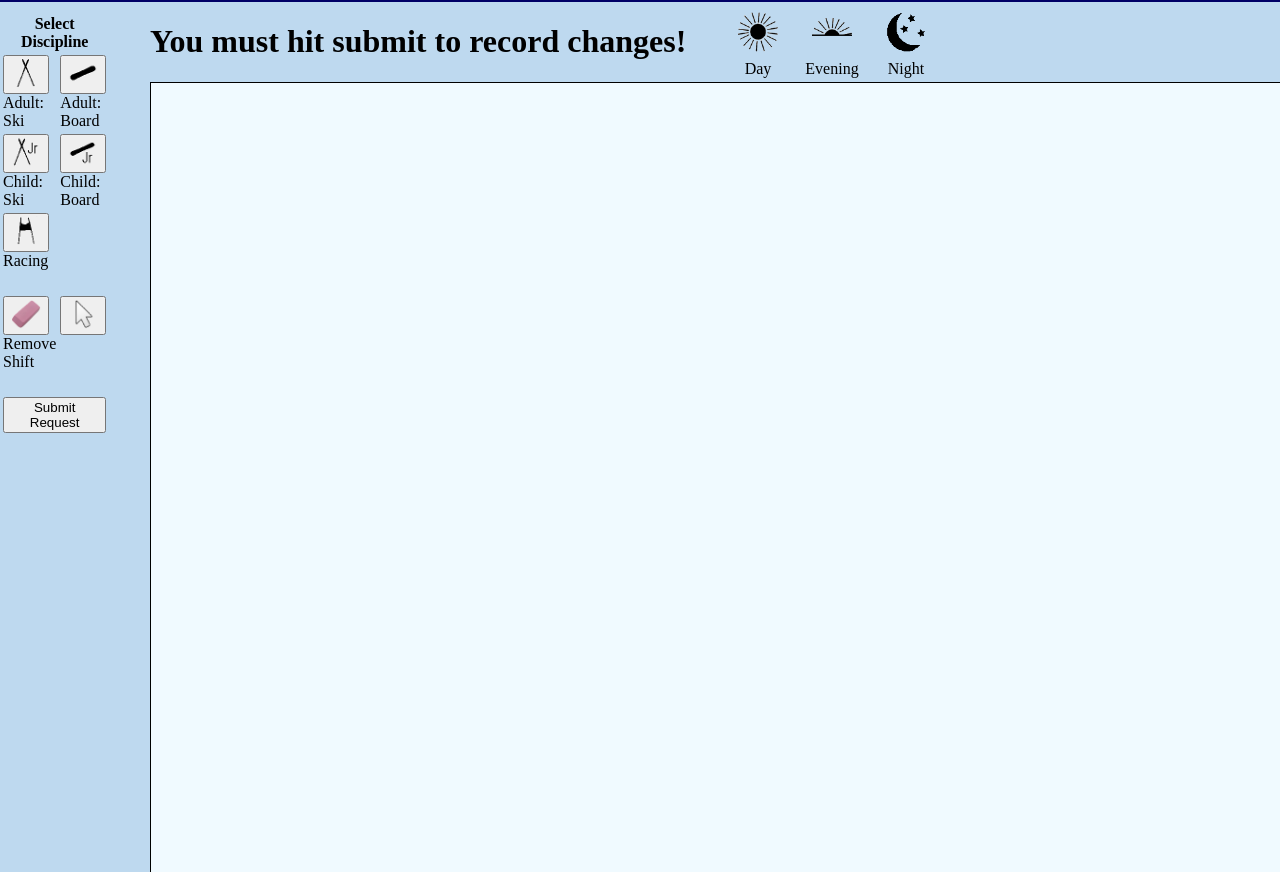
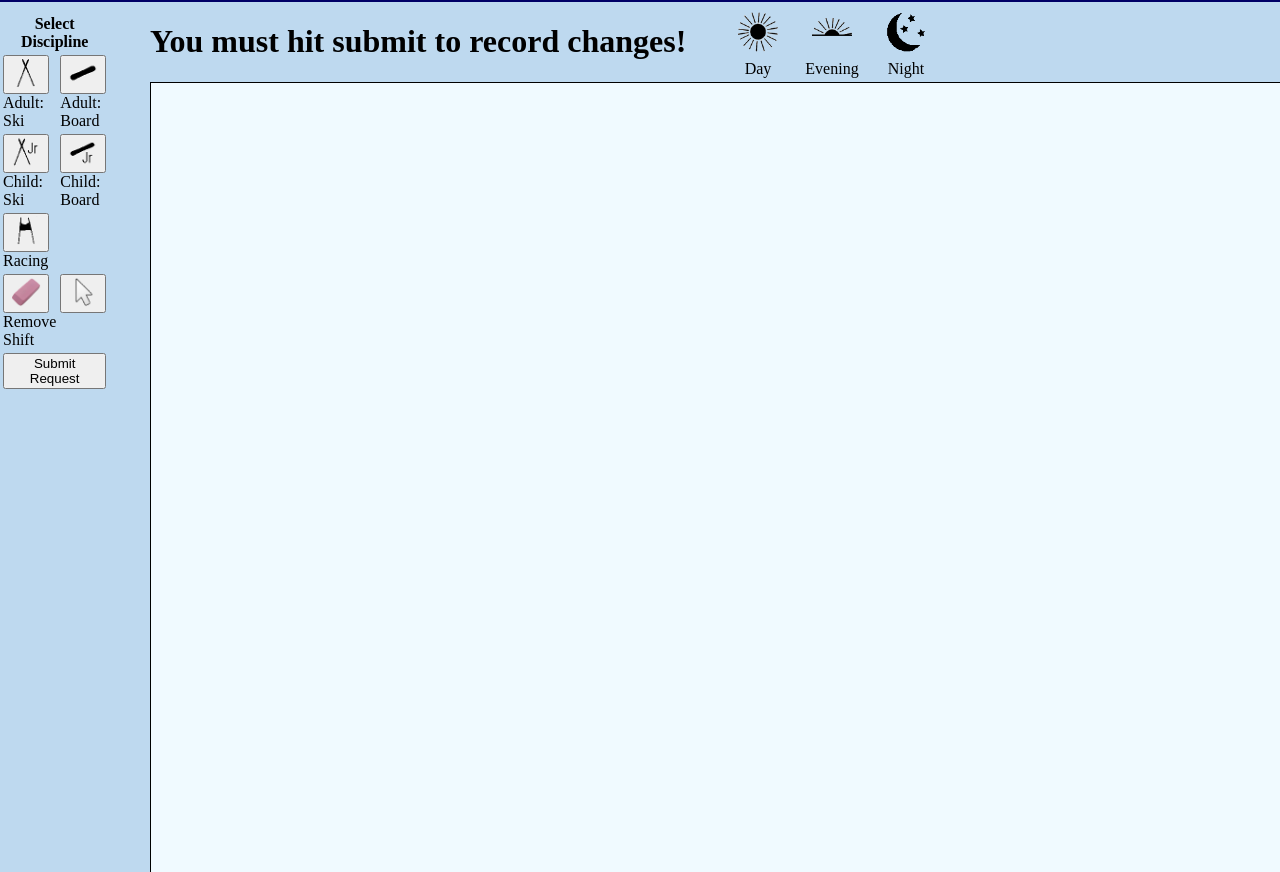
Before and after one commit to juliaann/6.813---Scheduler, a Django app: template Scheduler/templates/calendar.html in a window 1280 px wide. Shown: the part 91-963 px from the top of the page. Run offline with Django 3.2, Linux system fonts and the light colour scheme; the template is opened without the code that fills it, so the values that code supplies are empty; some libraries are stand-ins or nearby versions.

Commit message:
Commented out spacers on sidebar to deal with vertical height issue.

```diff
--- a/Scheduler/templates/calendar.html
+++ b/Scheduler/templates/calendar.html
@@ -38,7 +38,7 @@
             </td>
         </tr>
 
-        <tr><td class="sidebarSpacer">&nbsp;</td></tr>
+<!--        <tr><td class="sidebarSpacer">&nbsp;</td></tr> -->
 
         <tr>
             <td>
@@ -51,7 +51,7 @@
             </td>
         </tr>
 
-        <tr><td class="sidebarSpacer">&nbsp;</td></tr>
+<!--        <tr><td class="sidebarSpacer">&nbsp;</td></tr> -->
 
 		{% if isAdmin == "True" %}
         <tr>
```
